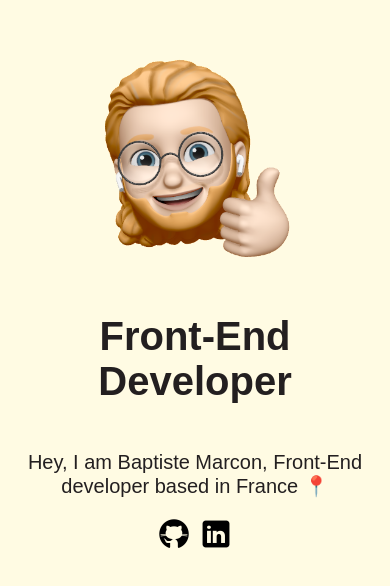
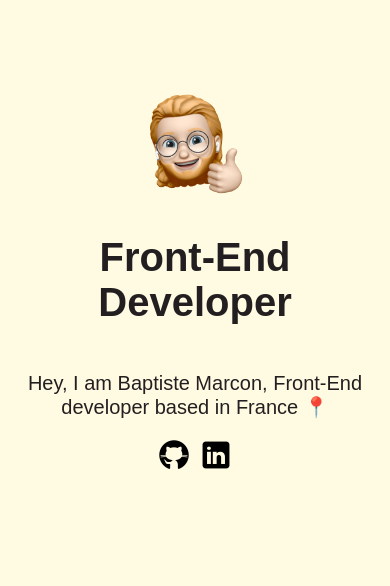
Before and after one commit to baptistemcn/personnal-website, a React (Vite) app: page / in a window 390 px wide. Shown: the part 144-730 px from the top of the page. Built offline with nearby package versions, Linux system fonts and the light colour scheme.

Commit message:
style(responsive): fix margin & img size

```diff
--- a/src/components/card.css
+++ b/src/components/card.css
@@ -8,8 +8,8 @@ p {
 }
 
 img {
-  height: 256px;
-  width: 256px;
+  height: 128px;
+  width: 128px;
 }
 
 .card-container {
@@ -37,6 +37,20 @@ img {
   gap: 10px;
 }
 
+@media (min-width: 576px) and (max-width: 1023.98px) {
+  img {
+    height: 192px;
+    width: 192px;
+  }
+}
+
+@media (min-width: 1024px) {
+  img {
+    height: 256px;
+    width: 256px;
+  }
+}
+
 @media (min-width: 575.98px) {
   h1 {
     text-align: left;
@@ -52,7 +66,6 @@ img {
     flex-direction: row;
     align-items: center;
     justify-content: center;
-    height: 100vh;
   }
 
   .card-image-container {
--- a/src/components/wrapper.css
+++ b/src/components/wrapper.css
@@ -1,5 +1,5 @@
 .wrapper {
-  margin: 15px;
+  margin: 0 15px;
 }
 
 @media (min-width: 1366px) {
```
